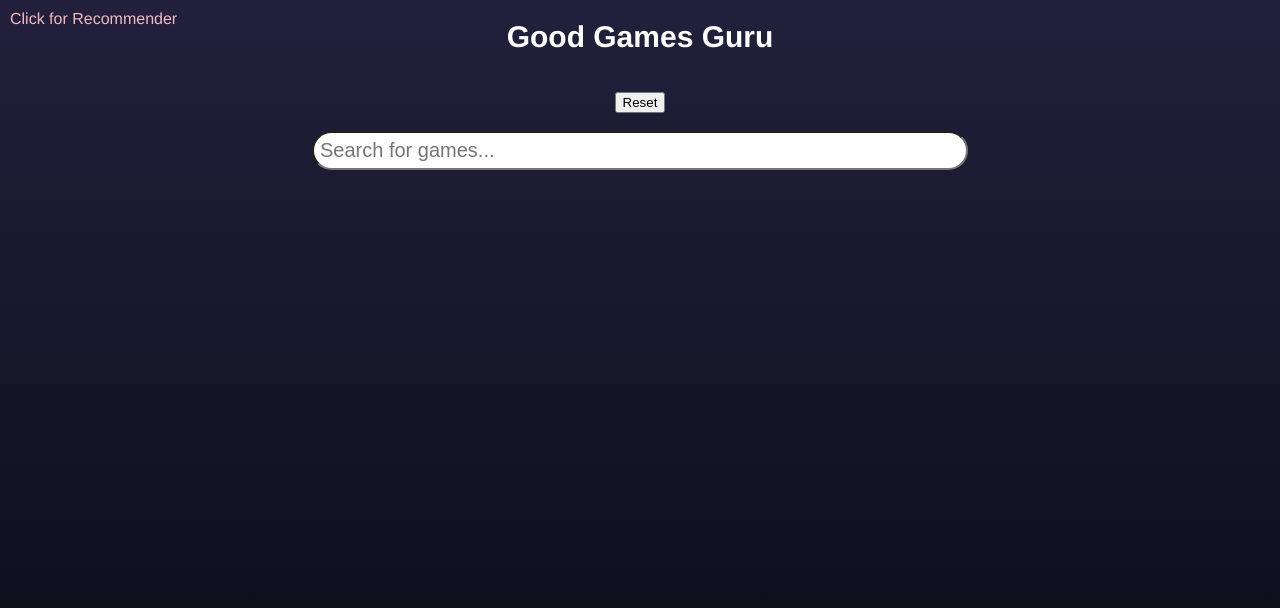
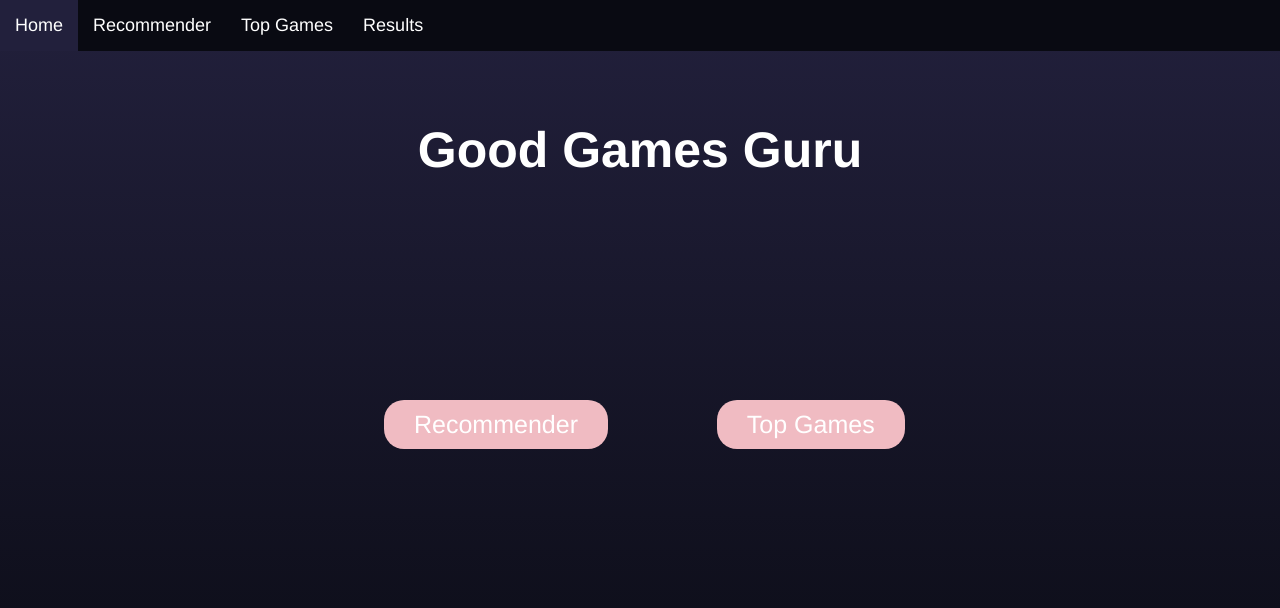
Before and after one commit to BrianTDelaney/DSA-Project-3, a Flask app: page / in a window 1280 px wide. Shown: the top 608 px of the page. Run offline with Flask 3, Linux system fonts and the light colour scheme.

Commit message:
more pages and changed formatting

```diff
--- a/app.py
+++ b/app.py
@@ -4,14 +4,22 @@ app = Flask(__name__)
 
 
 @app.route('/')
-@app.route('/ranker')
-def ranker():  # put application's code here
-    return render_template('ranker.html')
+@app.route('/home')
+def home():  # put application's code here
+    return render_template('home.html')
 
 @app.route('/recommender')
 def recommender():  # put application's code here
     return render_template('recommender.html')
 
+@app.route('/results')
+def results():  # put application's code here
+    return render_template('results.html')
+
+@app.route('/topgames')
+def topgames():  # put application's code here
+    return render_template('topgames.html')
+
 
 if __name__ == '__main__':
     app.run(debug=True)
--- a/static/style.css
+++ b/static/style.css
@@ -6,21 +6,111 @@ body {
   flex-direction: column;
   background: linear-gradient(#22203c, #090a12);
 }
-a {
+.nav {
+  overflow: hidden;
+  width: 100vw;
+  background: #090a12;
+}
+.nav a {
   text-decoration: none;
+  float: left;
+  display: block;
+  padding: 15px;
+  font-family: helvetica, sans-serif;
+  font-size: 18px;
+  color: #ffffff;
+
+  &:hover {
+    background: #f0bbc2;
+  }
+}
+.nav a.onpage {
+ background: #22203c;
+}
+.recbutton a {
+  text-decoration: none;
+  font-size: 25px;
+  padding: 10px 30px;
+  color: #ffffff;
+  background: #f0bbc2;
+  border-radius: 20px;
+  font-family: helvetica, sans-serif;
+  cursor: pointer;
   position: absolute;
-  top: 0;
+  top: 50vh;
+  left: 30vw;
+
+  &:hover{
+    transition-duration: 0.3s;
+    background: #87717d;
+  }
+}
+.topbutton a {
+  text-decoration: none;
+  font-size: 25px;
+  padding: 10px 30px;
+  color: #ffffff;
+  background: #f0bbc2;
+  border-radius: 20px;
+  font-family: helvetica, sans-serif;
+  cursor: pointer;
+  position: absolute;
+  top: 50vh;
+  left: 56vw;
+
+  &:hover{
+    transition-duration: 0.3s;
+    background: #87717d;
+  }
+}
+.resultbutton a {
+  text-decoration: none;
+  font-size: 18px;
   padding: 10px;
-  color: #f0bbc2;
-  font-family: helvetica, serif;
+  color: #ffffff;
+  background: #f0bbc2;
+  border-radius: 20px;
+  font-family: helvetica, sans-serif;
+  cursor: pointer;
+  position: absolute;
+  top: 27vh;
+  left: 41vw;
+
+  &:hover{
+    transition-duration: 0.3s;
+    background: #87717d;
+  }
+}
+.homebutton a {
+  text-decoration: none;
+  font-size: 18px;
+  padding: 10px;
+  color: #ffffff;
+  background: #f0bbc2;
+  border-radius: 20px;
+  font-family: helvetica, sans-serif;
+  cursor: pointer;
+  position: absolute;
+  top: 12vh;
+  left: 43vw;
+
+  &:hover{
+    transition-duration: 0.3s;
+    background: #87717d;
+  }
 }
 h1 {
   color: #ffffff;
   text-align: center;
   font-family: helvetica, sans-serif;
-  font-size: 30px;
+  font-size: 50px;
 }
 h2 {
+  color: #ffffff;
+  font-family: helvetica, sans-serif;
+}
+h3 {
+  text-align: center;
   color: #ffffff;
   font-family: helvetica, sans-serif;
 }
@@ -59,6 +149,7 @@ table {
   display: table;
   padding: 6px;
   position: relative;
+  top: 15%;
   background-color: #87717d;
   border: 7px solid #f0bbc2;
   border-radius: 20px;
--- /dev/null
+++ b/templates/home.html
@@ -0,0 +1,29 @@
+<!DOCTYPE html>
+<html lang="en">
+<head>
+    <meta charset="UTF-8">
+    <title>Home</title>
+    <link rel="stylesheet" href="../static/style.css">
+</head>
+<body>
+<div class="nav">
+    <a class="onpage" href="http://127.0.0.1:5000/home">Home</a>
+    <a href="http://127.0.0.1:5000/recommender">Recommender</a>
+    <a href="http://127.0.0.1:5000/topgames">Top Games</a>
+    <a href="http://127.0.0.1:5000/results">Results</a>
+</div>
+<br>
+<br>
+<h1>Good Games Guru</h1>
+<div class="recbutton">
+    <a href="http://127.0.0.1:5000/recommender">
+        Recommender
+    </a>
+</div>
+<div class="topbutton">
+    <a href="http://127.0.0.1:5000/topgames">
+        Top Games
+    </a>
+</div>
+</body>
+</html>
--- a/templates/ranker.html
+++ /dev/null
@@ -1,77 +0,0 @@
-<!DOCTYPE html>
-<html lang="en">
-<head>
-    <meta charset="UTF-8">
-    <title>Good Games Guru</title>
-    <link rel="stylesheet" href="../static/style.css">
-</head>
-<body>
-<h1>Good Games Guru</h1>
-<a href="http://127.0.0.1:5000/recommender">
-    Click for Recommender
-</a>
-<br>
-<div class="resetbutton" id="reset">
-    <button type="button" onclick="Reset()">Reset</button>
-</div>
-<br>
-<form autocomplete="off">
-    <div class="search">
-        <label for="gameinput"></label>
-        <input type="text" placeholder="Search for games..." id="gameinput" onkeydown="return AddtoList(event)">
-    </div>
-</form>
-    <table>
-        <tbody id="gamestable">
-
-        </tbody>
-    </table>
-    <script>
-        let resetrequested = false
-
-        function MakeTable() { /* Code adapted from https://www.youtube.com/watch?v=yk2DibLBhzc */
-            let table = document.querySelector("#gamestable")
-            const row = document.createElement("tr")
-            if (!resetrequested) {
-                for (let i = 0; i < games.length; i++) {
-                    row.innerHTML = `<tr>
-                        <td>${games[i]}</td>
-                    </tr>`
-                    table.appendChild(row)
-                }
-            }
-            else {
-                table.textContent = ""
-                resetrequested = false
-            }
-        }
-
-        function Reset() {
-            resetrequested = true
-            MakeTable()
-            games.length = 0
-        }
-
-        const games = []
-        function AddtoList(e) {
-            if (e.keyCode === 13) {
-                if (e.target.value !== "") {
-                    if (OnSteam()) {
-                        games.push(e.target.value)
-                        MakeTable()
-                        e.target.value = ""
-                    }
-                    else {
-                        alert(e.target.value + " is not in our database")
-                        e.target.value = ""
-                    }
-                }
-                return false
-            }
-        }
-        function OnSteam() {
-            return true
-        }
-    </script>
-</body>
-</html>
```
Also changed, not shown: templates/recommender.html (+101 -34 lines), templates/results.html (added, +61 -0 lines), templates/topgames.html (added, +22 -0 lines).
